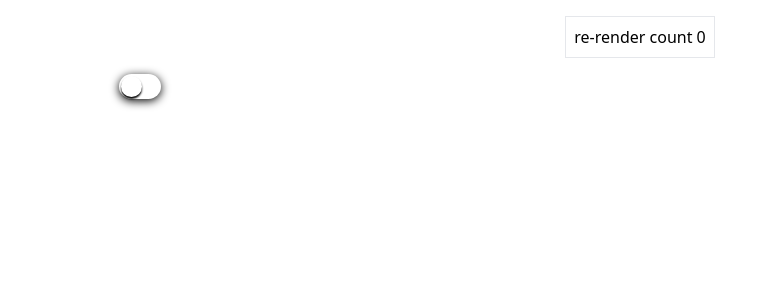
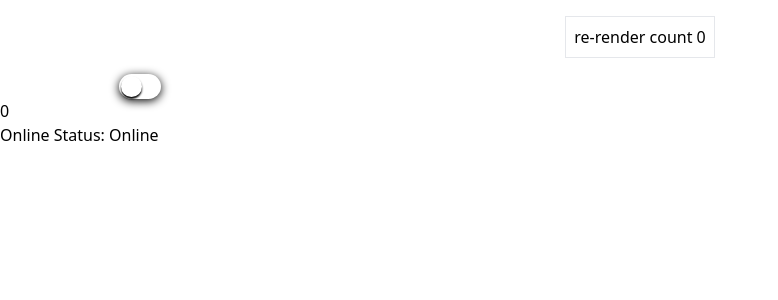
Before and after one commit to akladyous/react-custom-hooks, a React (Vite) app: page / in a window 1280 px wide. Shown: the top 300 px of the page, without its empty margins (0-778 px from the left). Built offline with nearby package versions, Linux system fonts and the light colour scheme.

Commit message:
Untracked files on react-custom-hooks

```diff
--- a/src/App.tsx
+++ b/src/App.tsx
@@ -1,8 +1,11 @@
 import DemoUseToggle from './hooks/useToogle/DemoUseToggle';
+import DemouseOnlineStatus from './hooks/useOnlineStatus/DemouseOnlineStatus';
+
 function App() {
   return (
     <main>
       <DemoUseToggle />
+      <DemouseOnlineStatus />
     </main>
   );
 }
--- /dev/null
+++ b/src/hooks/useOnlineStatus/DemouseOnlineStatus.tsx
@@ -0,0 +1,16 @@
+import useOnlineStatus from './useOnlineStatus';
+import useRenderCount from '../useRenderCount/useRenderCount';
+
+const DemouseOnlineStatus = () => {
+  const isOnline = useOnlineStatus();
+  const renderCount = useRenderCount();
+
+  return (
+    <div>
+      <p>{renderCount}</p>
+      <h1>Online Status: {isOnline ? 'Online' : 'Offline'}</h1>
+    </div>
+  );
+};
+
+export default DemouseOnlineStatus;
--- a/src/hooks/useToogle/DemoUseToggle.tsx
+++ b/src/hooks/useToogle/DemoUseToggle.tsx
@@ -6,14 +6,14 @@ import useRenderCount from '../useRenderCount/useRenderCount';
 export default function DemoUseToggle() {
   const { value: toggleState, toggle } = useToggle(false);
 
-  const count = useRenderCount();
+  const renderCount = useRenderCount();
 
   return (
     <section>
       <div className='border w-fit p-2 my-4 mx-auto'>
         <p>
           {'re-render count '}
-          {count}
+          {renderCount}
         </p>
       </div>
       <div className='flex items-center'>
```
